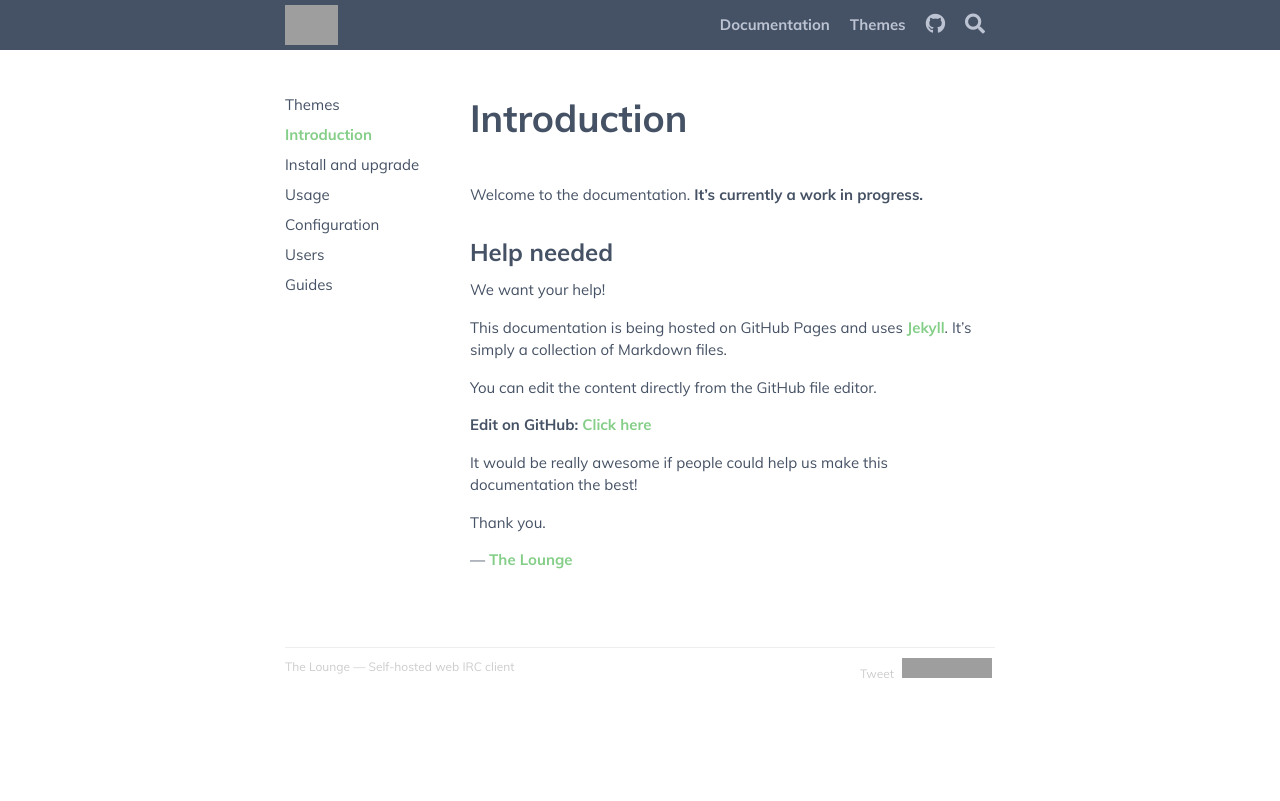
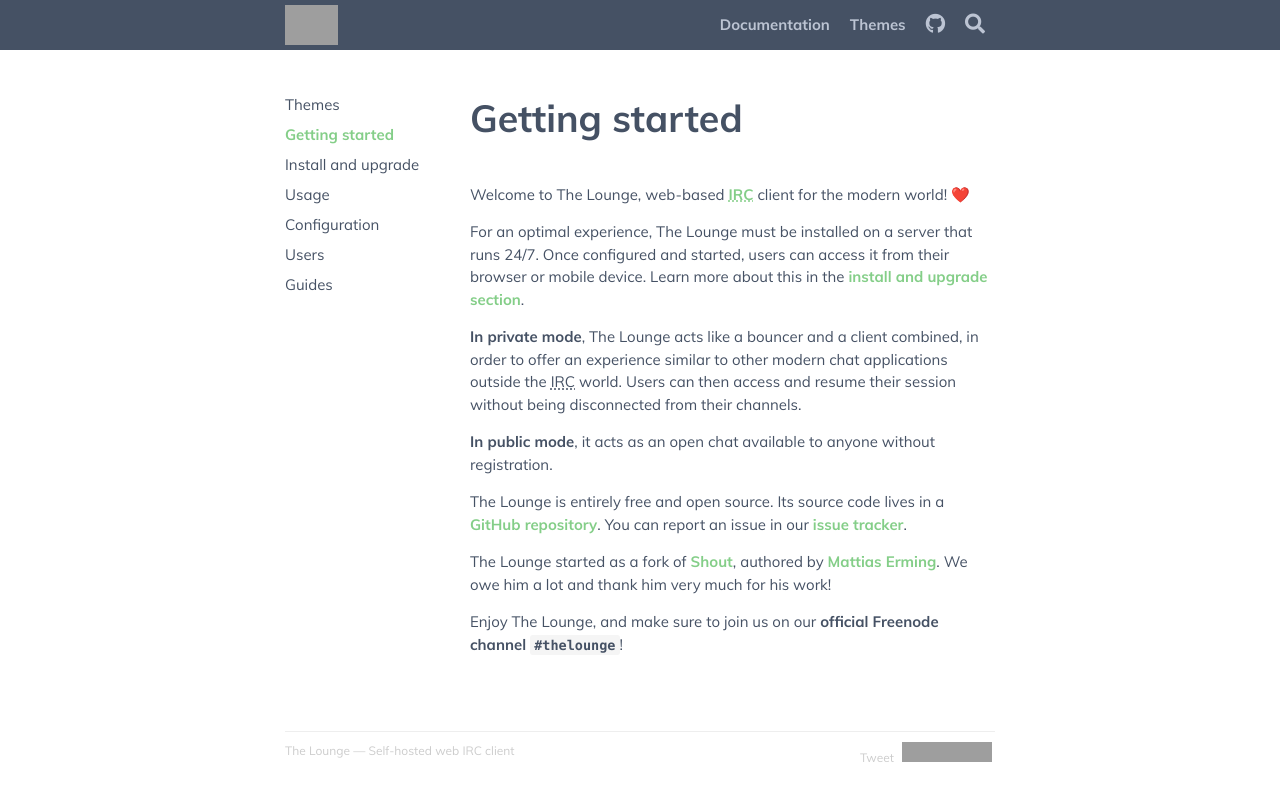
Before and after one commit to thelounge/thelounge.github.io, a Jekyll site: the page built from _docs/index.md, in a window 1280 px wide. Shown: the top 801 px of the page. Built offline with Jekyll 4.4.1, drawn with Linux system fonts in a browser that asks for light colours; comment, search, counter and statistics services are not loaded; grey boxes are pictures that could not be loaded.

```diff
--- a/_docs/index.md
+++ b/_docs/index.md
@@ -1,25 +1,21 @@
 ---
 layout: documentation
-title: Introduction
+title: Getting started
 order: 1
 ---
 
-Welcome to the documentation. __It's currently a work in progress.__
+Welcome to The Lounge, web-based [IRC](https://en.wikipedia.org/wiki/Internet_Relay_Chat) client for the modern world! ❤️
 
-## Help needed
+For an optimal experience, The Lounge must be installed on a server that runs 24/7. Once configured and started, users can access it from their browser or mobile device. Learn more about this in the [install and upgrade section](/docs/install-and-upgrade.html).
 
-We want your help!
+**In private mode**, The Lounge acts like a bouncer and a client combined, in order to offer an experience similar to other modern chat applications outside the IRC world. Users can then access and resume their session without being disconnected from their channels.
 
-This documentation is being hosted on GitHub Pages and uses [Jekyll](https://jekyllrb.com/).
-It's simply a collection of Markdown files.
+**In public mode**, it acts as an open chat available to anyone without registration.
 
-You can edit the content directly from the GitHub file editor.
+The Lounge is entirely free and open source. Its source code lives in a [GitHub repository](https://github.com/thelounge/thelounge). You can report an issue in our [issue tracker](https://github.com/thelounge/thelounge/issues).
 
-__Edit on GitHub:__
-__[Click here](https://github.com/thelounge/thelounge.github.io/tree/master/_docs)__
+The Lounge started as a fork of [Shout](https://github.com/erming/shout), authored by **[Mattias Erming](https://github.com/erming)**. We owe him a lot and thank him very much for his work!
 
-It would be really awesome if people could help us make this documentation the best!
+Enjoy The Lounge, and make sure to join us on our **official Freenode channel `#thelounge`**!
 
-Thank you.
-
-&mdash; [The Lounge](https://github.com/thelounge)
+*[IRC]: Internet Relay Chat
```
